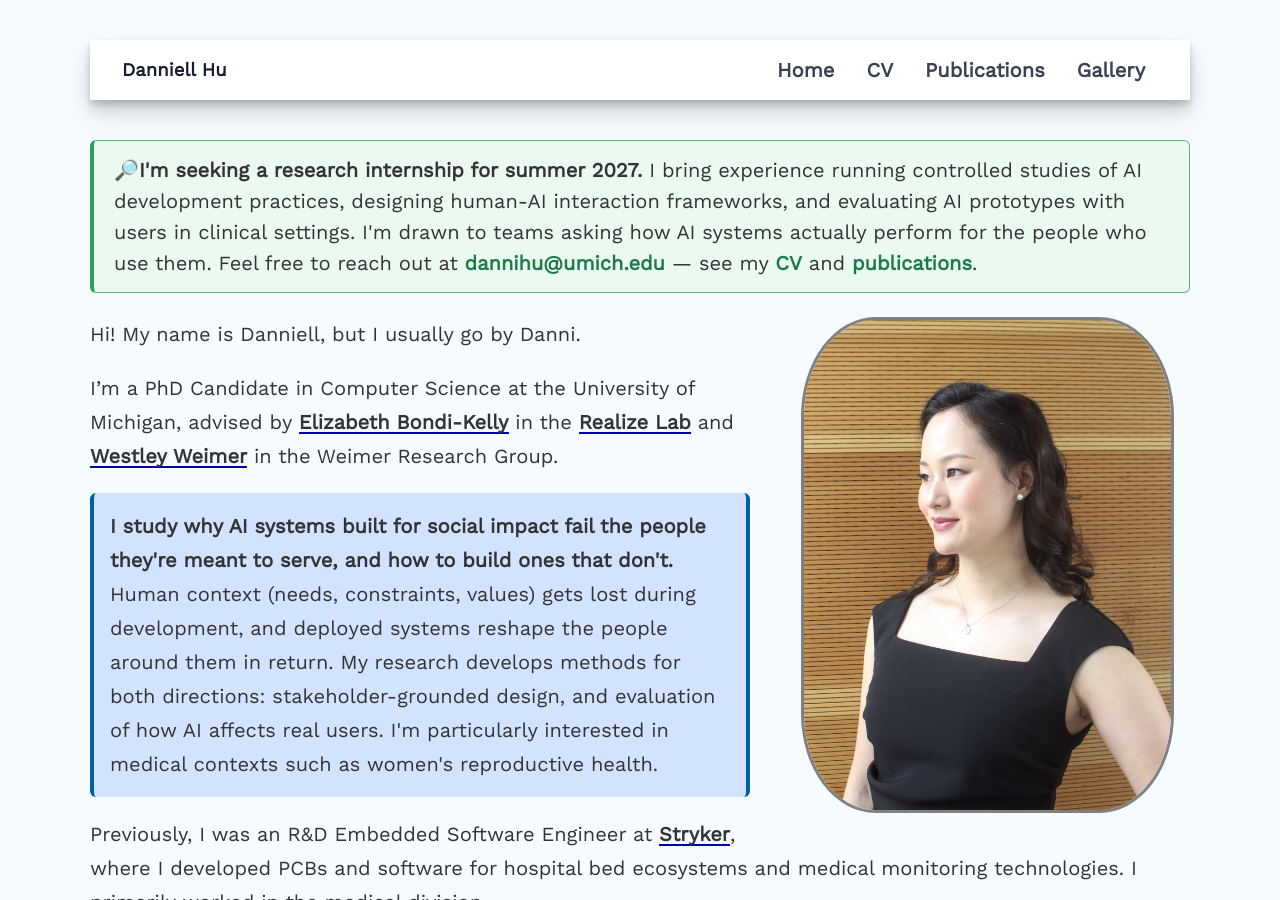
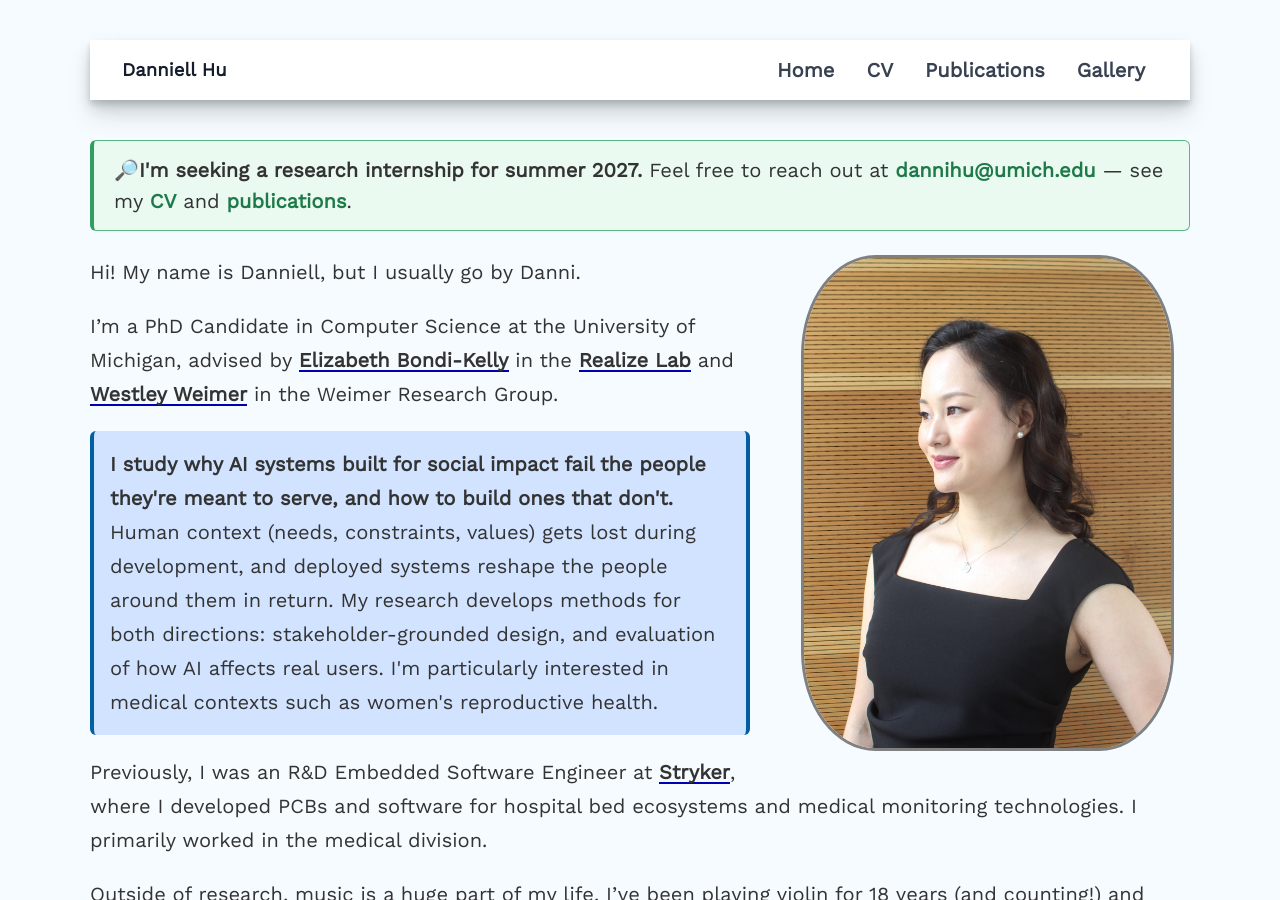
Before and after one commit to Dannihu01/dannihu01.github.io, a Jekyll site: the page built from index.md, in a window 1280 px wide and 900 px high. Built offline with Jekyll 4.4.1, drawn with Linux system fonts in a browser that asks for light colours; nearby versions of some CDN libraries.

Commit message:
update header

```diff
--- a/index.md
+++ b/index.md
@@ -5,7 +5,7 @@ published: true
 ---
 
 <div class="availability-note">
-  <strong>🔎I'm seeking a research internship for summer 2027.</strong> I bring experience running controlled studies of AI development practices, designing human-AI interaction frameworks, and evaluating AI prototypes with users in clinical settings. I'm drawn to teams asking how AI systems actually perform for the people who use them.
+  <strong>🔎I'm seeking a research internship for summer 2027.</strong>
   Feel free to reach out at <a href="mailto:dannihu@umich.edu">dannihu@umich.edu</a> —
   see my <a href="{{ '/CV/' | relative_url }}">CV</a>
   and <a href="{{ '/publications/' | relative_url }}">publications</a>.
```
